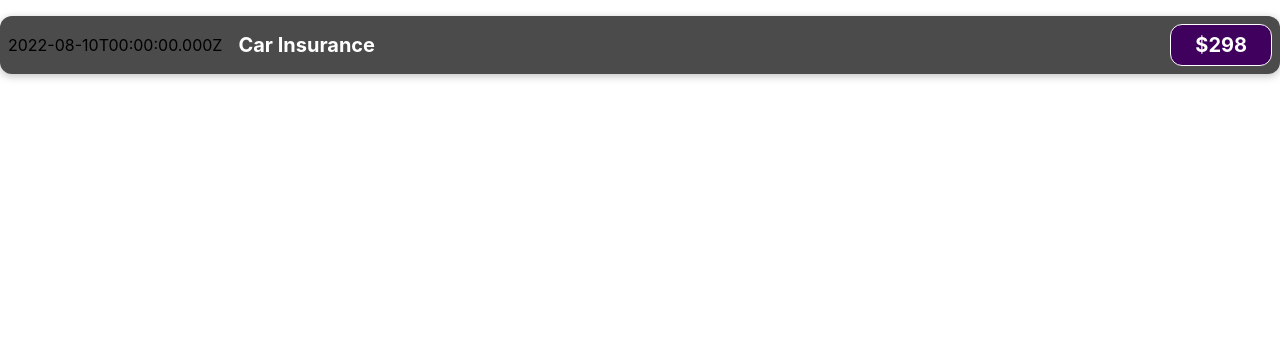
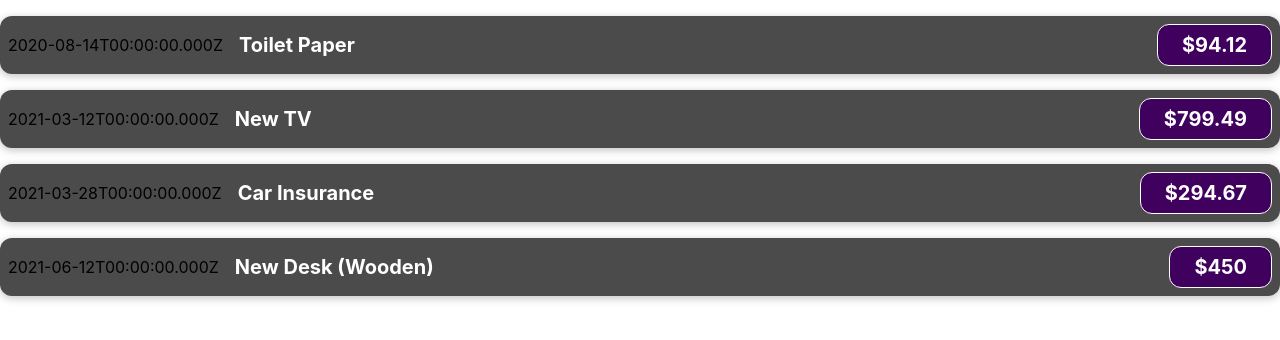
Before and after one commit to Danieldotcomcoder/react-guide, a React (Create React App) app: page / in a window 1280 px wide. Shown: the top 340 px of the page. Built offline with nearby package versions, Linux system fonts and the light colour scheme.

Commit message:
using props

```diff
--- a/src/App.js
+++ b/src/App.js
@@ -1,9 +1,58 @@
 import ExpenseItem from './components/ExpenseItem';
 
 function App() {
+  const expenses = [
+    {
+      id: 'e1',
+      title: 'Toilet Paper',
+      amount: 94.12,
+      date: new Date(2020, 7, 14),
+    },
+    { id: 'e2', title: 'New TV', amount: 799.49, date: new Date(2021, 2, 12) },
+    {
+      id: 'e3',
+      title: 'Car Insurance',
+      amount: 294.67,
+      date: new Date(2021, 2, 28),
+    },
+    {
+      id: 'e4',
+      title: 'New Desk (Wooden)',
+      amount: 450,
+      date: new Date(2021, 5, 12),
+    },
+  ];
   return (
     <div>
-      <ExpenseItem />
+      <ExpenseItem
+        title={expenses[0].title}
+        amount={expenses[0].amount}
+        date={expenses[0].date}
+      >
+        {' '}
+      </ExpenseItem>
+      <ExpenseItem
+        title={expenses[1].title}
+        amount={expenses[1].amount}
+        date={expenses[1].date}
+      >
+        {' '}
+      </ExpenseItem>
+      <ExpenseItem
+        title={expenses[2].title}
+        amount={expenses[2].amount}
+        date={expenses[2].date}
+      >
+        {' '}
+      </ExpenseItem>
+      <ExpenseItem
+        title={expenses[3].title}
+        amount={expenses[3].amount}
+        date={expenses[3].date}
+      >
+        {' '}
+      </ExpenseItem>
+
     </div>
   );
 }
--- a/src/components/ExpenseItem.js
+++ b/src/components/ExpenseItem.js
@@ -1,15 +1,14 @@
 import './ExpenseItem.css'
 
-const ExpenseItem = () => {
-    const expenseDate = new Date(2022,7,10);
-    const expenseTitle = 'Car Insurance'
-    const expenseAmount = 298;
+const ExpenseItem = (props) => {
+
+    console.log(props);
   return (
     <div className='expense-item'>
-      <div>{expenseDate.toISOString()}</div>
+      <div>{props.date.toISOString()}</div>
       <div className='expense-item__description'>
-        <h2>{expenseTitle}</h2>
-        <div className='expense-item__price'>${expenseAmount}</div>
+        <h2>{props.title}</h2>
+        <div className='expense-item__price'>${props.amount}</div>
       </div>
     </div>
   );
```
